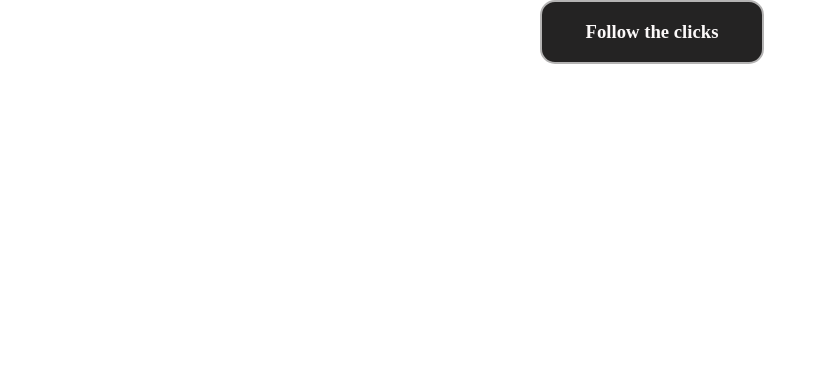
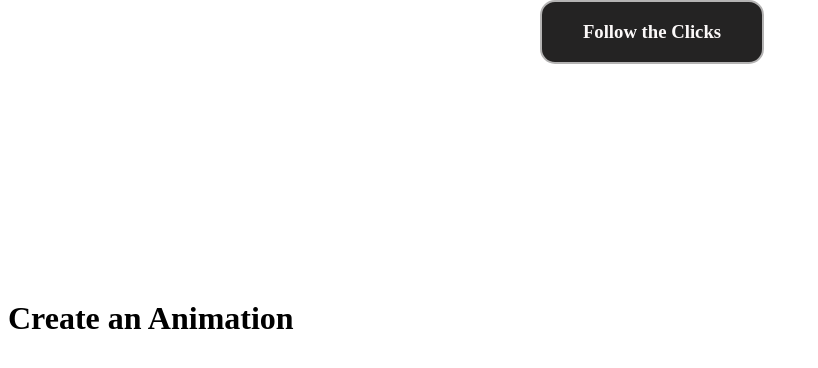
Before and after one commit to CodeCoreYVR/webdev_term_1_sep_2022, a plain HTML site: page css_animation_and_svg/labs/index.html in a window 1280 px wide. Shown: the whole page, without its empty margins (0-818 px from the left). Drawn offline with nearby package versions, Linux system fonts and the light colour scheme.

Commit message:
CSS Animations and SVG: Create an Animation

```diff
--- a/css_animation_and_svg/labs/index.html
+++ b/css_animation_and_svg/labs/index.html
@@ -12,7 +12,10 @@
   <body>
 
     <div id="header">
-      <h3>Follow the clicks</h3>
+      <h3>Follow the Clicks</h3>
+    </div>
+    <div>
+      <h1 id="square">Create an Animation</h1>
     </div>
 
     <script src="./javascript/index.js"></script>
--- a/css_animation_and_svg/labs/javascript/index.js
+++ b/css_animation_and_svg/labs/javascript/index.js
@@ -6,4 +6,18 @@ $(document).ready(function(){
       left: (event.pageX - 100)
     });
   });
+
+  // create an animation - h1 tag should move in square pattern
+  const coords = [[0,50], [200,50], [200,250], [0,250]]
+  let state = 0;
+  let clicks = 0;
+
+  const intervalID = setInterval(function(){
+    $("#square").animate({
+      marginLeft: coords[state][0],
+      marginTop: coords[state][1]
+    })
+    state < 3 ? state++ : state = 0;
+  }, 1100 - 100*clicks)
+
 });
--- a/css_animation_and_svg/labs/stylesheets/index.css
+++ b/css_animation_and_svg/labs/stylesheets/index.css
@@ -11,3 +11,9 @@
   top: 0px;
   left: calc((100vw - 200px)/2);
 }
+
+#square {
+  padding-top: 50px;
+  margin-top: 50px;
+  margin-left: 0px;
+}
```
